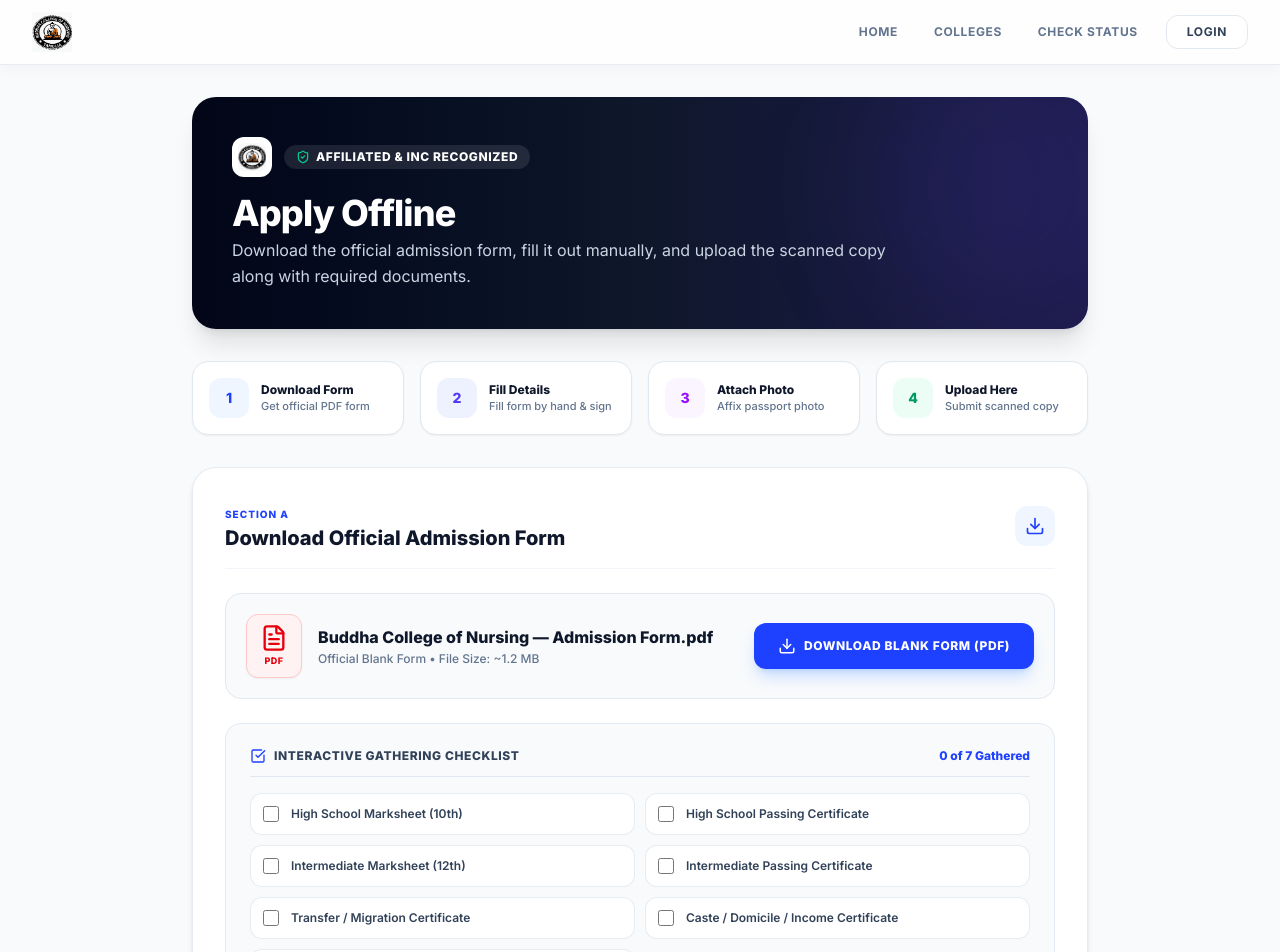
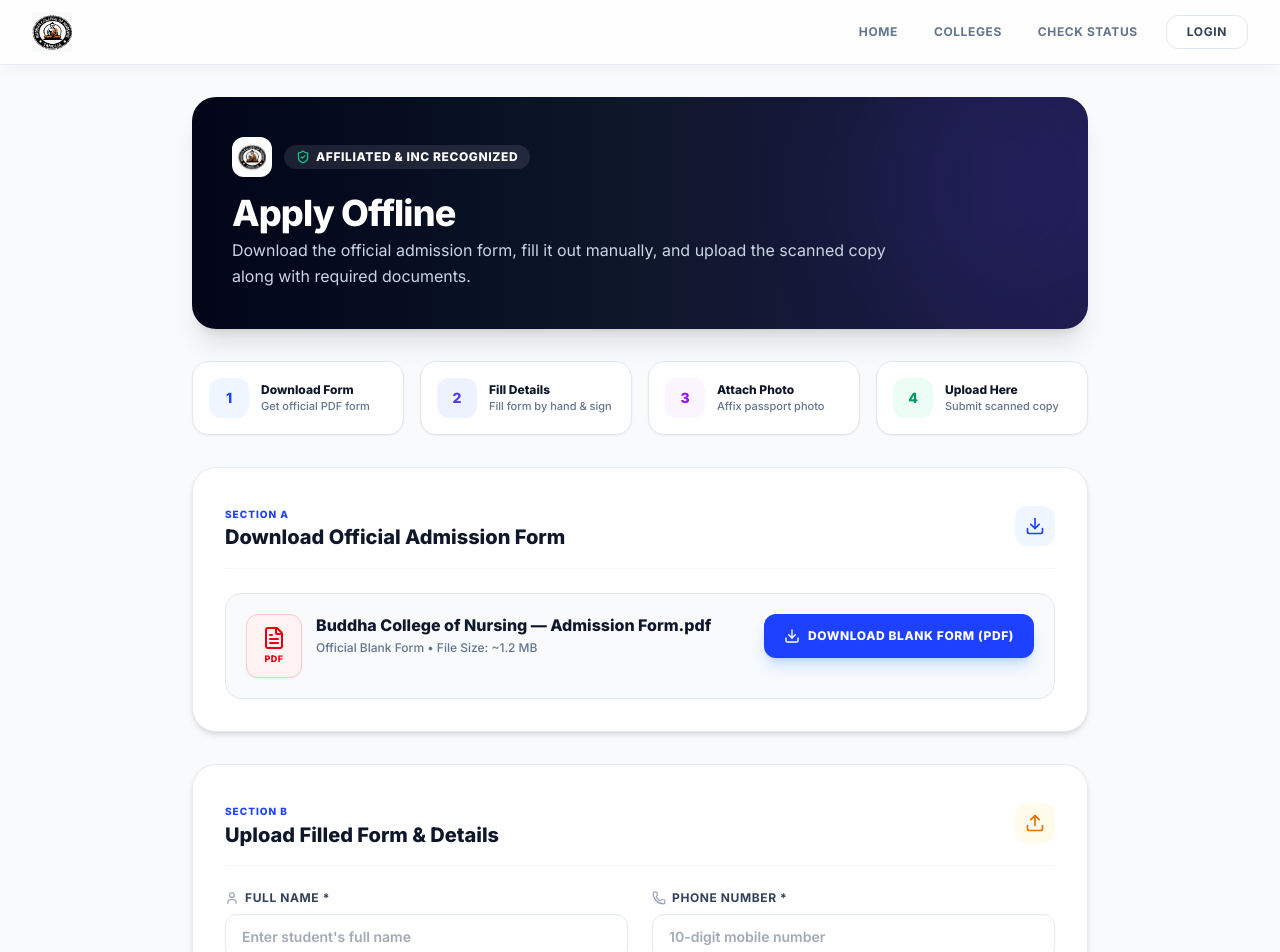
Before and after one commit to technology67613/ictehub, a React (Vite) app in the folder client/: page /apply/offline in a window 1280 px wide. Shown: the top 952 px of the page. Built offline with nearby package versions, Linux system fonts and the light colour scheme.

Commit message:
Changes in UI and UX- Changes in mob view

```diff
--- a/client/src/components/AdmissionForm.jsx
+++ b/client/src/components/AdmissionForm.jsx
@@ -4,7 +4,7 @@
   CheckCircle2, ChevronRight, ChevronLeft, Save, FileText, Upload,
   Trash2, Plus, AlertCircle, Edit3, User, BookOpen, MapPin, Phone,
   GraduationCap, Shield, Building, RotateCcw, Info, Eye, EyeOff, Check,
-  FileCheck, File, RefreshCw, Loader2, Key, MessageCircle, ArrowRight, Sparkles, CreditCard
+  FileCheck, File, RefreshCw, Loader2, Key, MessageCircle, ArrowRight, Laptop, LayoutDashboard, CreditCard
 } from 'lucide-react';
 import { getSessionId, getLeadSource, linkLeadToSession } from '../utils/tracking';
 
@@ -1041,7 +1041,7 @@
                   onClick={handleGoToDashboard}
                   className="flex-1 py-4 px-6 rounded-2xl bg-[#1E40FF] hover:bg-blue-600 text-white font-black text-xs uppercase tracking-wider transition-all shadow-lg shadow-blue-500/30 flex items-center justify-center gap-2 cursor-pointer border-none"
                 >
-                  <Sparkles size={16} /> Go to My Dashboard <ArrowRight size={16} />
+                  <LayoutDashboard size={16} /> Go to My Dashboard <ArrowRight size={16} />
                 </button>
                 <button
                   type="button"
@@ -1181,7 +1181,7 @@
             <div className="absolute right-0 top-0 w-60 h-60 bg-indigo-500/10 rounded-full blur-3xl translate-x-20 -translate-y-20 pointer-events-none" />
             <div className="relative z-10 flex items-start gap-4">
               <div className="w-12 h-12 rounded-2xl bg-indigo-500/20 text-indigo-300 flex items-center justify-center shrink-0 border border-indigo-400/30">
-                <Sparkles size={24} />
+                <Laptop size={24} />
               </div>
               <div>
                 <span className="text-[10px] font-extrabold uppercase tracking-widest text-indigo-300 block mb-1">Recommended • Online Portal</span>
--- a/client/src/components/OfflineAdmission.jsx
+++ b/client/src/components/OfflineAdmission.jsx
@@ -2,7 +2,7 @@
 import { useNavigate } from 'react-router-dom';
 import {
   Download, Upload, CheckCircle2, AlertCircle, FileText, ArrowRight,
-  ShieldCheck, Loader2, Sparkles, Plus, Trash2, Key, User, Phone, Mail,
+  ShieldCheck, Loader2, Plus, Trash2, Key, User, Phone, Mail,
   CheckSquare, FileCheck
 } from 'lucide-react';
 
@@ -46,17 +46,6 @@
   const [submitting, setSubmitting] = useState(false);
   const [submitProgress, setSubmitProgress] = useState('');
   const [submittedCredentials, setSubmittedCredentials] = useState(null);
-  const [checkedDocs, setCheckedDocs] = useState({});
-
-  const CHECKLIST_ITEMS = [
-    { id: 'c10', label: 'High School Marksheet (10th)' },
-    { id: 'c10c', label: 'High School Passing Certificate' },
-    { id: 'c12', label: 'Intermediate Marksheet (12th)' },
-    { id: 'c12c', label: 'Intermediate Passing Certificate' },
-    { id: 'tc', label: 'Transfer / Migration Certificate' },
-    { id: 'caste', label: 'Caste / Domicile / Income Certificate' },
-    { id: 'photo', label: '10 Colored Passport Size Photographs' }
-  ];
 
   // Upload progress helper function
   const uploadWithProgress = (file, type, onProgress) => {
@@ -427,27 +416,31 @@
             </div>
 
             {/* Section A — Download Form Card with PDF Preview */}
-            <div className="bg-white rounded-3xl p-6 sm:p-8 border border-slate-200/80 shadow-md space-y-6">
-              <div className="flex items-center justify-between border-b border-slate-100 pb-4">
+            <div className="bg-white rounded-3xl p-5 sm:p-8 border border-slate-200/80 shadow-md space-y-6 overflow-hidden">
+              <div className="flex items-center justify-between border-b border-slate-100 pb-4 gap-3">
                 <div>
                   <span className="text-[10px] font-extrabold uppercase tracking-widest text-[#1E40FF]">Section A</span>
-                  <h2 className="text-xl font-extrabold text-slate-900">Download Official Admission Form</h2>
+                  <h2 className="text-lg sm:text-xl font-extrabold text-slate-900 leading-snug">Download Official Admission Form</h2>
                 </div>
-                <div className="w-10 h-10 rounded-xl bg-blue-50 text-[#1E40FF] flex items-center justify-center font-bold">
+                <div className="w-10 h-10 rounded-xl bg-blue-50 text-[#1E40FF] flex items-center justify-center font-bold shrink-0">
                   <Download size={20} />
                 </div>
               </div>
 
               {/* PDF Preview Card */}
-              <div className="bg-slate-50 border border-slate-200 rounded-2xl p-5 flex flex-col sm:flex-row items-center justify-between gap-5">
-                <div className="flex items-center gap-4 min-w-0">
-                  <div className="w-14 h-16 rounded-xl bg-red-50 text-red-600 border border-red-200 flex flex-col items-center justify-center shrink-0 shadow-xs">
-                    <FileText size={28} />
-                    <span className="text-[9px] font-black uppercase tracking-wider mt-0.5">PDF</span>
+              <div className="bg-slate-50 border border-slate-200 rounded-2xl p-4 sm:p-5 flex flex-col sm:flex-row items-center sm:items-start justify-between gap-4 w-full overflow-hidden">
+                <div className="flex flex-col sm:flex-row items-center sm:items-start text-center sm:text-left gap-3.5 w-full min-w-0">
+                  <div className="w-12 h-14 sm:w-14 sm:h-16 rounded-xl bg-red-50 text-red-600 border border-red-200 flex flex-col items-center justify-center shrink-0 shadow-xs">
+                    <FileText size={24} />
+                    <span className="text-[8px] sm:text-[9px] font-black uppercase tracking-wider mt-0.5">PDF</span>
                   </div>
-                  <div className="min-w-0">
-                    <h3 className="font-extrabold text-slate-900 text-sm sm:text-base truncate">Buddha College of Nursing — Admission Form.pdf</h3>
-                    <p className="text-xs text-slate-500 font-medium mt-0.5">Official Blank Form • File Size: ~1.2 MB</p>
+                  <div className="min-w-0 flex-1 w-full">
+                    <h3 className="font-extrabold text-slate-900 text-xs sm:text-base leading-snug break-words">
+                      Buddha College of Nursing — Admission Form.pdf
+                    </h3>
+                    <p className="text-[11px] sm:text-xs text-slate-500 font-medium mt-1">
+                      Official Blank Form • File Size: ~1.2 MB
+                    </p>
                   </div>
                 </div>
                 <a
@@ -455,37 +448,10 @@
                   target="_blank"
                   rel="noopener noreferrer"
                   download="Buddha_College_of_Nursing_Admission_Form.pdf"
-                  className="w-full sm:w-auto min-h-[44px] px-6 py-3.5 rounded-xl bg-[#1E40FF] hover:bg-blue-700 text-white font-extrabold text-xs uppercase tracking-wider transition-all shadow-lg shadow-blue-500/25 flex items-center justify-center gap-2 border-none no-underline shrink-0 cursor-pointer"
+                  className="w-full sm:w-auto min-h-[44px] px-5 py-3 rounded-xl bg-[#1E40FF] hover:bg-blue-700 text-white font-extrabold text-xs uppercase tracking-wider transition-all shadow-lg shadow-blue-500/25 flex items-center justify-center gap-2 border-none no-underline shrink-0 cursor-pointer text-center"
                 >
-                  <Download size={18} /> Download Blank Form (PDF)
+                  <Download size={16} /> Download Blank Form (PDF)
                 </a>
-              </div>
-
-              {/* Interactive Document Checklist */}
-              <div className="bg-slate-50 p-6 rounded-2xl border border-slate-200/80 space-y-4">
-                <div className="flex flex-col sm:flex-row sm:items-center justify-between gap-2 border-b border-slate-200 pb-3">
-                  <h3 className="text-xs font-extrabold uppercase tracking-wider text-slate-700 flex items-center gap-2">
-                    <CheckSquare size={16} className="text-[#1E40FF]" /> Interactive Gathering Checklist
-                  </h3>
-                  <span className="text-xs font-extrabold text-[#1E40FF]">
-                    {Object.values(checkedDocs).filter(Boolean).length} of {CHECKLIST_ITEMS.length} Gathered
-                  </span>
-                </div>
-                <div className="grid grid-cols-1 sm:grid-cols-2 gap-2.5 text-xs font-semibold text-slate-700">
-                  {CHECKLIST_ITEMS.map(item => (
-                    <label key={item.id} className={`flex items-center gap-3 p-3 rounded-xl border cursor-pointer transition-all ${
-                      checkedDocs[item.id] ? 'bg-emerald-50/80 border-emerald-300 text-emerald-900 font-bold' : 'bg-white border-slate-200/80 text-slate-700 hover:bg-slate-100/60'
-                    }`}>
-                      <input
-                        type="checkbox"
-                        checked={!!checkedDocs[item.id]}
-                        onChange={() => setCheckedDocs(prev => ({ ...prev, [item.id]: !prev[item.id] }))}
-                        className="w-4 h-4 rounded text-emerald-600 focus:ring-emerald-500 cursor-pointer"
-                      />
-                      <span>{item.label}</span>
-                    </label>
-                  ))}
-                </div>
               </div>
             </div>
 
--- a/client/src/components/StudentDashboard.jsx
+++ b/client/src/components/StudentDashboard.jsx
@@ -4,7 +4,7 @@
   CheckCircle2, Clock, Award, XCircle, AlertCircle, FileText,
   Eye, EyeOff, Upload, Phone, Mail, MapPin, User, Calendar,
   GraduationCap, Shield, Lock, Key, Copy, Check, ExternalLink,
-  RefreshCw, Loader2, Sparkles, Building2, HelpCircle, ArrowRight,
+  RefreshCw, Loader2, Building2, HelpCircle, ArrowRight,
   CreditCard, LayoutDashboard, PhoneCall, Home, UserCheck, Users, Settings
 } from 'lucide-react';
 import IcteLogo from './IcteLogo';
@@ -312,7 +312,7 @@
         return {
           label: 'Congratulations! Admitted 🎉',
           bg: 'bg-emerald-100 text-emerald-800 border-emerald-300',
-          icon: <Sparkles size={16} className="text-emerald-600" />,
+          icon: <Award size={16} className="text-emerald-600" />,
           step: 4,
         };
       default:
```
